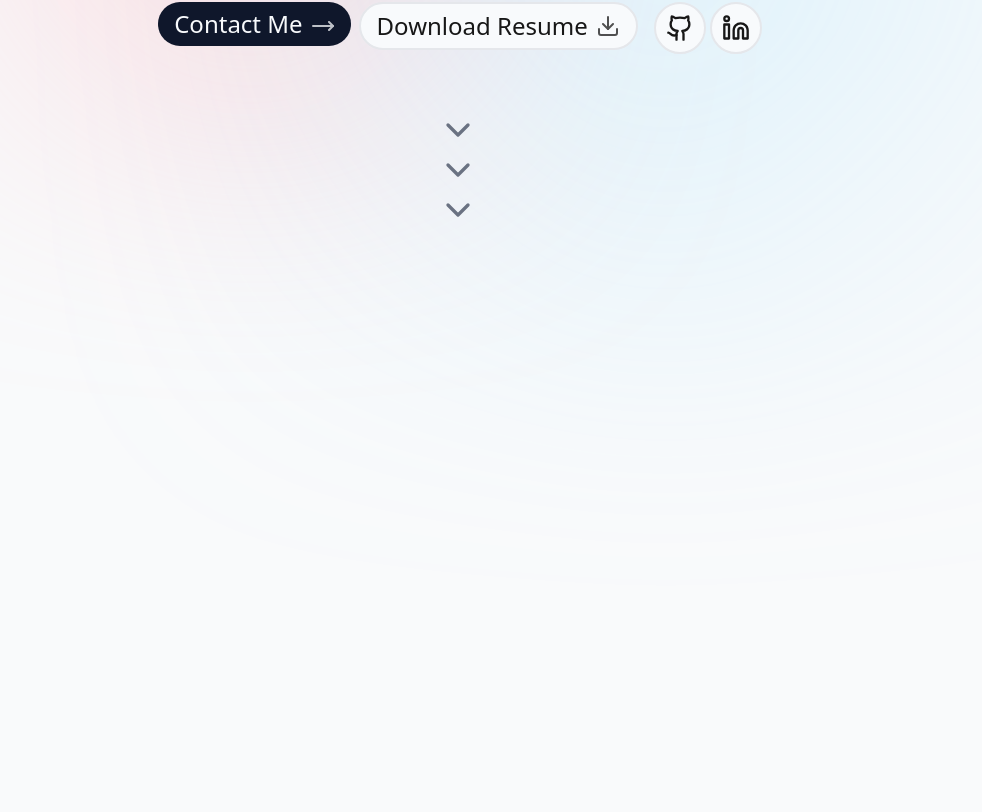
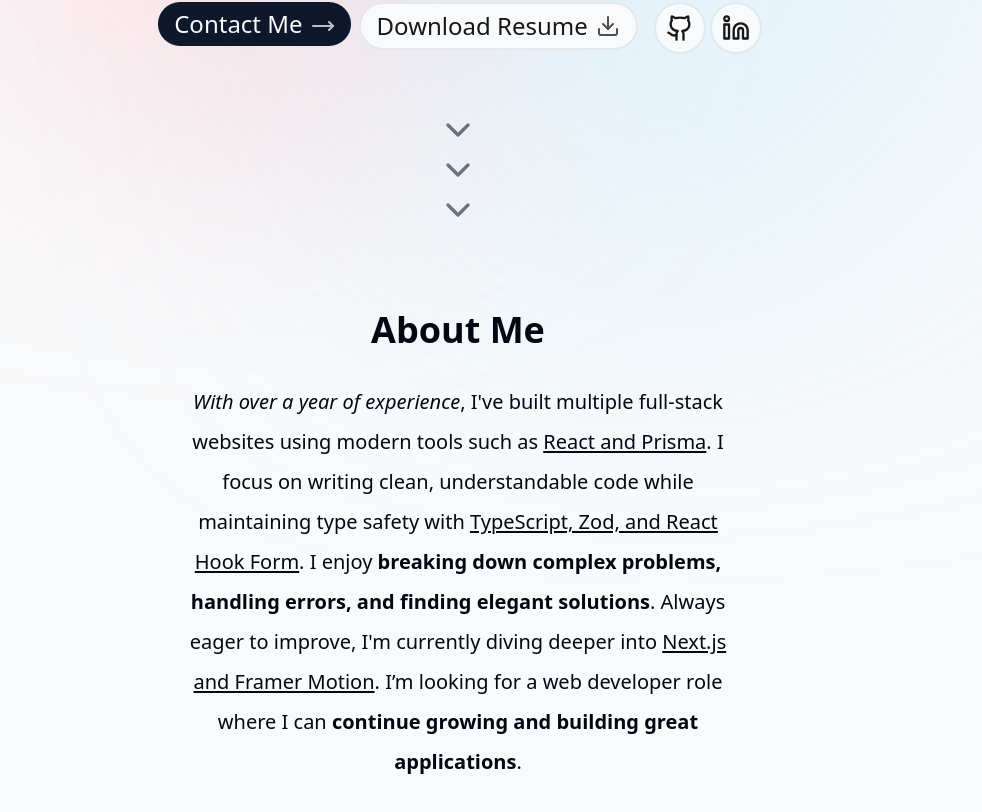
Before and after one commit to ZVKubajak/Portfolio, a React (Vite) app: page / in a window 1280 px wide. Shown: the part 482-1294 px from the top of the page, without its empty margins (182-1164 px from the left). Built offline with nearby package versions, Linux system fonts and the light colour scheme.

Commit message:
Added About Me Text

```diff
--- a/src/components/About.tsx
+++ b/src/components/About.tsx
@@ -1,7 +1,36 @@
+import { motion } from "motion/react";
+
 const About = () => {
   return (
-    <section>
-      <div></div>
+    <section className="mt-20 mx-12 sm:mx-20 space-y-8 text-center">
+      <motion.h1 className="text-3xl xl:text-4xl 2xl:text-5xl font-semibold">
+        About Me
+      </motion.h1>
+
+      <motion.p className="text-xl xl:text-xl/10 2xl:text-2xl/10 md:mx-auto md:w-3/4 lg:w-1/2">
+        <span className="italic">With over a year of experience</span>, I've
+        built multiple full-stack websites using modern tools such as{" "}
+        <span className="underline underline-offset-2">React and Prisma</span>.
+        I focus on writing clean, understandable code while maintaining type
+        safety with{" "}
+        <span className="underline underline-offset-2">
+          TypeScript, Zod, and React Hook Form
+        </span>
+        . I enjoy{" "}
+        <span className="font-bold">
+          breaking down complex problems, handling errors, and finding elegant
+          solutions
+        </span>
+        . Always eager to improve, I'm currently diving deeper into{" "}
+        <span className="underline underline-offset-2">
+          Next.js and Framer Motion
+        </span>
+        . I’m looking for a web developer role where I can{" "}
+        <span className="font-bold">
+          continue growing and building great applications
+        </span>
+        .
+      </motion.p>
     </section>
   );
 };
```
